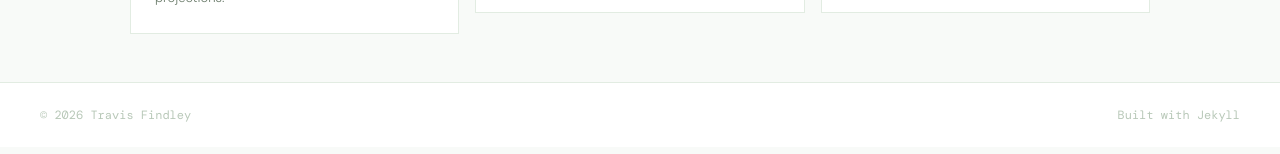
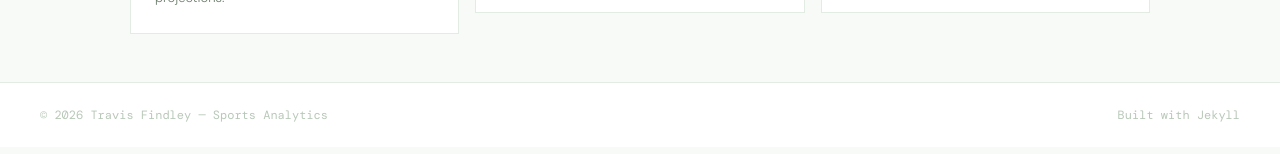
Before and after one commit to ttfindley/ttfindley.github.io, a Jekyll site: the page built from index.md, in a window 1280 px wide. Shown: the part 743-897 px from the top of the page. Built offline with Jekyll 4.4.1, drawn with Linux system fonts in a browser that asks for light colours; some web fonts are replaced.

Commit message:
Fix baseurl paths for GitHub Pages

```diff
--- a/_layouts/default.html
+++ b/_layouts/default.html
@@ -8,22 +8,22 @@
 </head>
 <body>
   <nav>
-    <a href="/" class="nav-logo">
-      <img src="/assets/images/findley-analytics-logo.svg" alt="Findley Analytics" style="height:56px;display:block;">
+    <a href="{{ '/' | relative_url }}" class="nav-logo">
+      <img src="{{ '/assets/images/findley-analytics-logo.svg' | relative_url }}" alt="Findley Analytics" style="height:56px;display:block;">
     </a>
     <ul class="nav-links">
-      <li><a href="/">Home</a></li>
-      <li><a href="/nfl.html">Football</a></li>
-      <li><a href="/mma.html">MMA</a></li>
-      <li><a href="/research.html">Research</a></li>
-      <li><a href="/about.html">About</a></li>
+      <li><a href="{{ '/' | relative_url }}">Home</a></li>
+      <li><a href="{{ '/nfl.html' | relative_url }}">Football</a></li>
+      <li><a href="{{ '/mma.html' | relative_url }}">MMA</a></li>
+      <li><a href="{{ '/research.html' | relative_url }}">Research</a></li>
+      <li><a href="{{ '/about.html' | relative_url }}">About</a></li>
     </ul>
   </nav>
   <div class="container">
     {{ content }}
   </div>
   <footer>
-    <span class="footer-name">© 2026 Travis Findley</span>
+    <span class="footer-name">© 2026 Travis Findley — Sports Analytics</span>
     <span class="footer-name">Built with Jekyll</span>
   </footer>
 </body>
```
